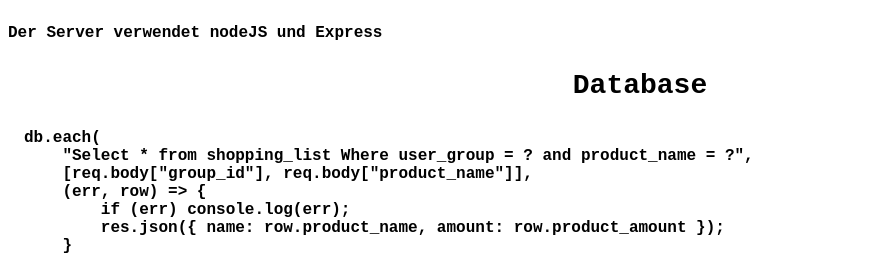
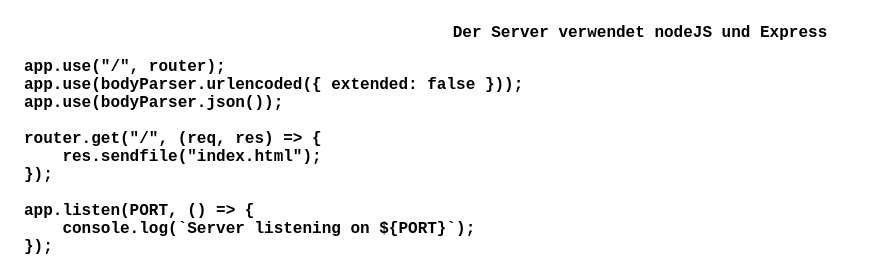
Before and after one commit to Erebur/Essensplaner, a plain HTML site: page doku/index.html in a window 1280 px wide. Shown: the part 546-802 px from the top of the page, without its empty margins (0-881 px from the left). Drawn offline with Linux system fonts and the light colour scheme.

Commit message:
doku:added Server stuff

```diff
--- a/doku/index.html
+++ b/doku/index.html
@@ -11,15 +11,15 @@
 <script src="https://cdn.jsdelivr.net/gh/google/code-prettify@master/loader/run_prettify.js"></script>
 
 
-    <h1>Essensplaner</h1>
-    <h2>Android App</h2>
-    <h3>Login Screen</h3>
-    <img class="center" src="images/Android/LoginScreen.png" alt="LoginScreen">
+<h1>Essensplaner</h1>
+<h2>Android App</h2>
+<h3>Login Screen</h3>
+<img alt="LoginScreen" class="center" src="images/Android/LoginScreen.png">
 
-    <h3>Essensliste</h3>
-    <img class="center" src="images/Android/Essensliste.png" alt="Essensliste">
+<h3>Essensliste</h3>
+<img alt="Essensliste" class="center" src="images/Android/Essensliste.png">
 
-<pre class="prettyprint lang-java" >
+<pre class="prettyprint lang-java">
     public Product(int amount, String name, String description, String brand) {
       this.amount = amount;
       this.name = name;
@@ -30,10 +30,23 @@
 
 
 <h2>Server</h2>
-<p>
+<div align="center">
     Der Server verwendet nodeJS und Express
+</div>
+<pre class="prettyprint">
+app.use("/", router);
+app.use(bodyParser.urlencoded({ extended: false }));
+app.use(bodyParser.json());
 
-</p>
+router.get("/", (req, res) => {
+    res.sendfile("index.html");
+});
+
+app.listen(PORT, () => {
+    console.log(`Server listening on ${PORT}`);
+});
+</pre>
+
 <h3>Database</h3>
 <pre class="prettyprint">
 db.each(
```
